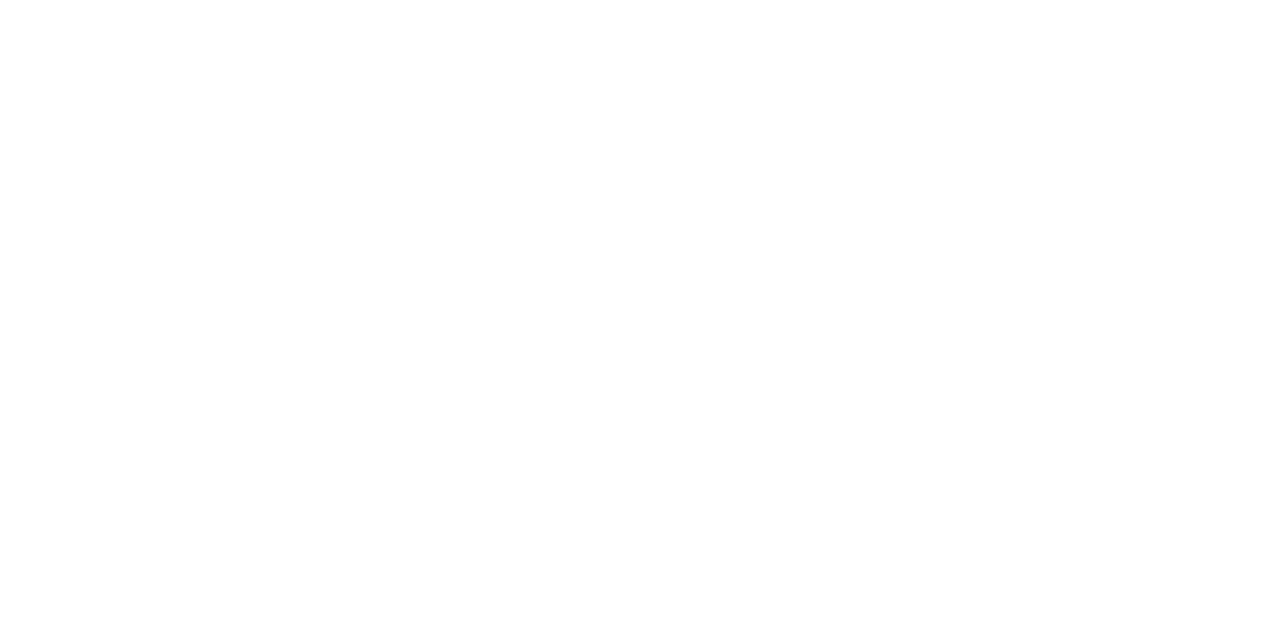
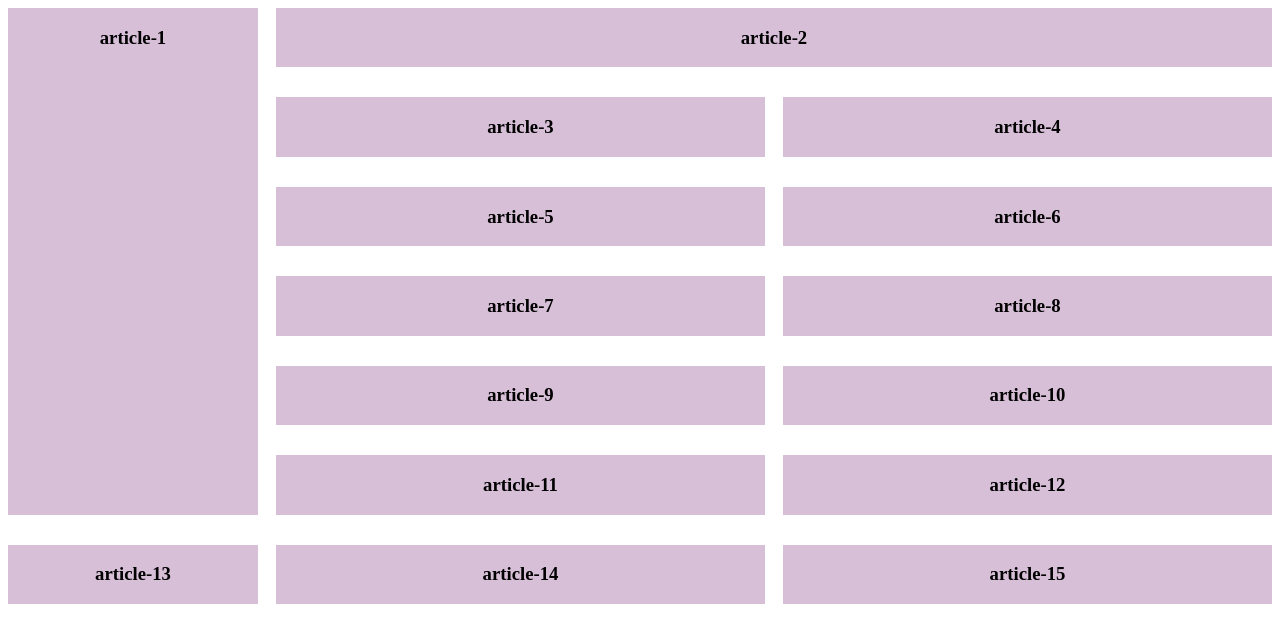
Before and after one commit to mnomanme/html5CSS3Bootstrap, a plain HTML site: page CSS Bonus/grid.html in a window 1280 px wide. Drawn offline with Linux system fonts and the light colour scheme.

Commit message:
row column

```diff
--- a/CSS Bonus/grid.html
+++ b/CSS Bonus/grid.html
@@ -5,6 +5,74 @@
     <meta http-equiv="X-UA-Compatible" content="IE=edge" />
     <meta name="viewport" content="width=device-width, initial-scale=1.0" />
     <title>Grid</title>
+    <style>
+      .container {
+        display: grid;
+        grid-template-columns: 250px 1fr 1fr;
+        grid-gap: 30px 18px;
+      }
+
+      .article {
+        background-color: thistle;
+        text-align: center;
+      }
+
+      .article-1 {
+        grid-row: 1 / span 6;
+      }
+
+      .article-2 {
+        grid-column: 2 / span 2;
+      }
+    </style>
   </head>
-  <body></body>
+  <body>
+    <section class="container">
+      <article class="article article-1">
+        <h3>article-1</h3>
+      </article>
+      <article class="article article-2">
+        <h3>article-2</h3>
+      </article>
+      <article class="article article-3">
+        <h3>article-3</h3>
+      </article>
+      <article class="article article-4">
+        <h3>article-4</h3>
+      </article>
+      <article class="article article-5">
+        <h3>article-5</h3>
+      </article>
+      <article class="article article-6">
+        <h3>article-6</h3>
+      </article>
+      <article class="article article-7">
+        <h3>article-7</h3>
+      </article>
+      <article class="article article-8">
+        <h3>article-8</h3>
+      </article>
+      <article class="article article-9">
+        <h3>article-9</h3>
+      </article>
+      <article class="article article-10">
+        <h3>article-10</h3>
+      </article>
+      <article class="article article-11">
+        <h3>article-11</h3>
+      </article>
+      <article class="article article-12">
+        <h3>article-12</h3>
+      </article>
+      <article class="article article-13">
+        <h3>article-13</h3>
+      </article>
+      <article class="article article-14">
+        <h3>article-14</h3>
+      </article>
+      <article class="article article-15">
+        <h3>article-15</h3>
+      </article>
+    </section>
+  </body>
 </html>
```
